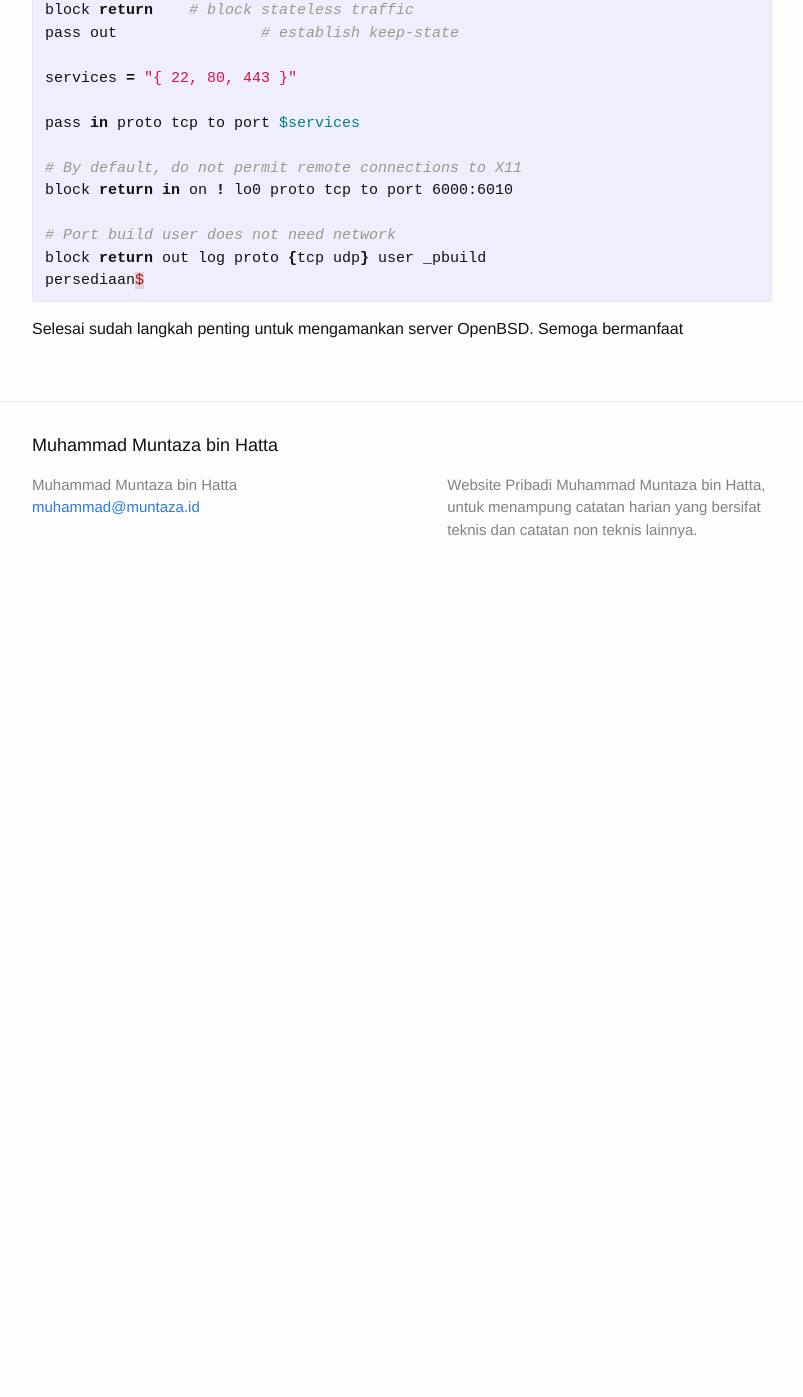
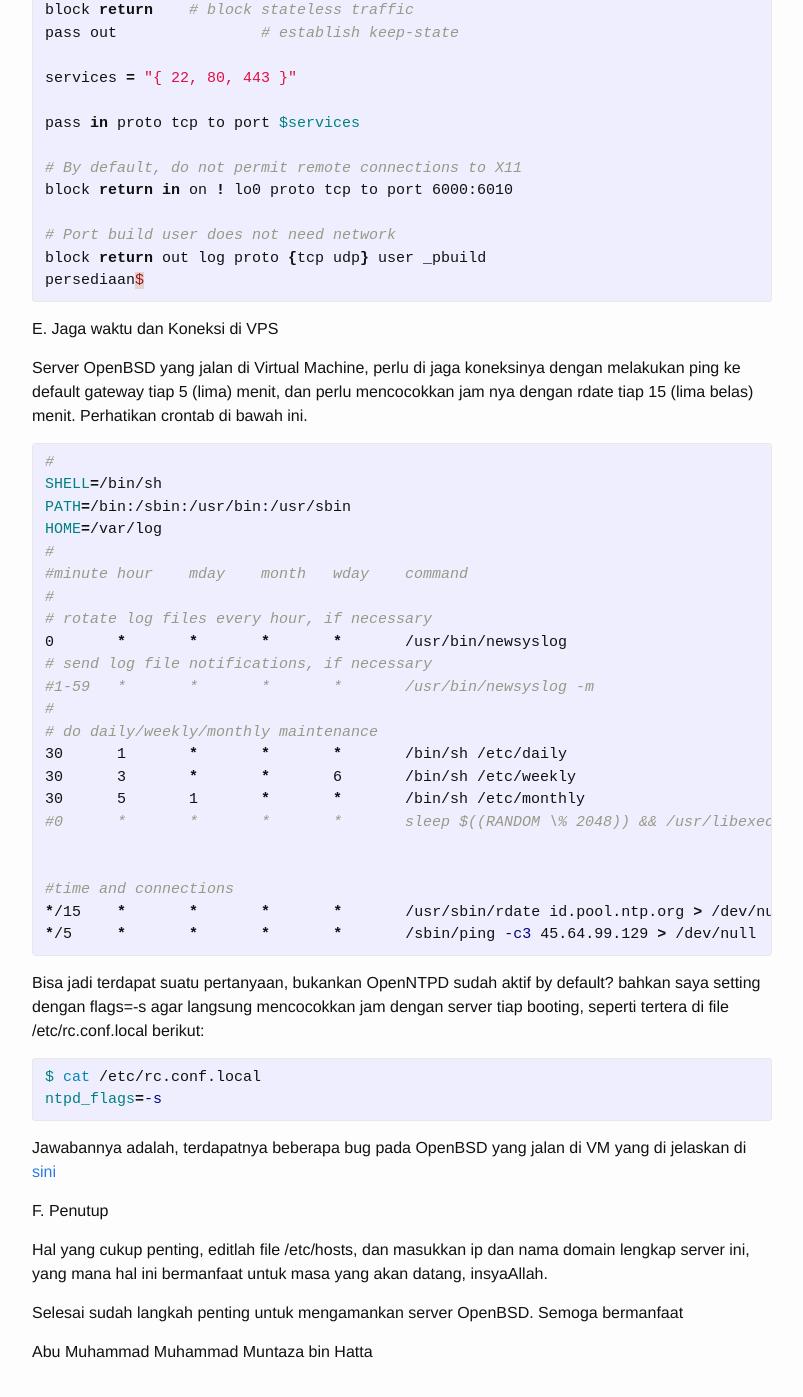
Before and after one commit to muntaza/muntaza.github.io, a Jekyll site: the page built from _posts/2018-12-09-public-key-only-ssh-openbsd.markdown, in a window 1280 px wide and 1400 px high, scrolled down 4097 px. Shown: the top 1397 px of the window, without its empty margins (238-1041 px from the left). Built offline with Jekyll 4.4.1, drawn with Linux system fonts in a browser that asks for light colours; before the commit the page ends 4698 px from its top, so only the background shows below that.

Commit message:
tambah crontab dan /etc/hosts

```diff
--- a/_posts/2018-12-09-public-key-only-ssh-openbsd.markdown
+++ b/_posts/2018-12-09-public-key-only-ssh-openbsd.markdown
@@ -212,4 +212,54 @@ persediaan$
 {% endhighlight %}
 
 
+E. Jaga waktu dan Koneksi di VPS
+
+Server OpenBSD yang jalan di Virtual Machine, perlu di jaga koneksinya dengan melakukan ping ke default gateway tiap 5 (lima) menit, dan perlu mencocokkan jam nya dengan rdate tiap 15 (lima belas) menit. Perhatikan crontab di bawah ini.
+
+
+{% highlight bash %}
+#
+SHELL=/bin/sh
+PATH=/bin:/sbin:/usr/bin:/usr/sbin
+HOME=/var/log
+#
+#minute	hour	mday	month	wday	command
+#
+# rotate log files every hour, if necessary
+0	*	*	*	*	/usr/bin/newsyslog
+# send log file notifications, if necessary
+#1-59	*	*	*	*	/usr/bin/newsyslog -m
+#
+# do daily/weekly/monthly maintenance
+30	1	*	*	*	/bin/sh /etc/daily
+30	3	*	*	6	/bin/sh /etc/weekly
+30	5	1	*	*	/bin/sh /etc/monthly
+#0	*	*	*	*	sleep $((RANDOM \% 2048)) && /usr/libexec/spamd-setup
+
+
+#time and connections
+*/15    *       *       *       *       /usr/sbin/rdate id.pool.ntp.org > /dev/null 2> /dev/null
+*/5     *       *       *       *       /sbin/ping -c3 45.64.99.129 > /dev/null
+
+{% endhighlight %}
+
+
+Bisa jadi terdapat suatu pertanyaan, bukankan OpenNTPD sudah aktif by default? bahkan saya setting dengan flags=-s agar langsung mencocokkan jam dengan server tiap booting, seperti tertera di file /etc/rc.conf.local berikut:
+
+{% highlight bash %}
+$ cat /etc/rc.conf.local
+ntpd_flags=-s
+{% endhighlight %}
+
+Jawabannya adalah, terdapatnya beberapa bug pada OpenBSD yang jalan di VM yang di jelaskan di [sini](https://openbsd.amsterdam/known.html)
+
+F. Penutup
+
+Hal yang cukup penting, editlah file /etc/hosts, dan masukkan ip dan nama domain lengkap server ini, yang mana hal ini bermanfaat untuk masa yang akan datang, insyaAllah.
+
+
+
 Selesai sudah langkah penting untuk mengamankan server OpenBSD. Semoga bermanfaat
+
+
+Abu Muhammad Muhammad Muntaza bin Hatta
```
